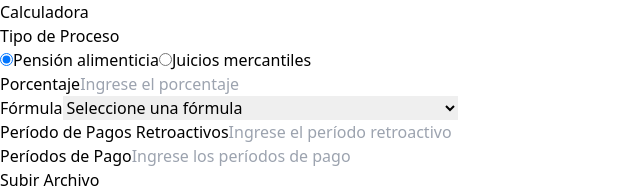
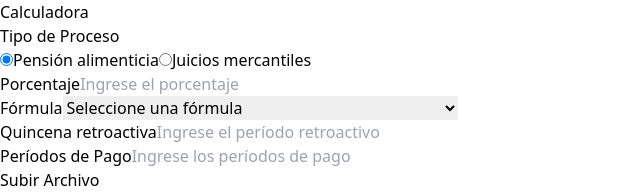
Before and after one commit to joel-Aviles/CalculadoraLegal, a React (Vite) app: page / in a window 1280 px wide. Shown: the top 192 px of the page, without its empty margins (0-640 px from the left). Built offline with nearby package versions, Linux system fonts and the light colour scheme.

Commit message:
style: :pencil2: se cambio el label de periodoRetroactivo

```diff
--- a/src/App.jsx
+++ b/src/App.jsx
@@ -156,7 +156,7 @@ function App() {
                 </div>
 
                 <div>
-                  <label htmlFor="periodoRetroactivo" className="text-sm font-medium text-gray-700 dark:text-gray-300 mb-2 block">Período de Pagos Retroactivos</label>
+                  <label htmlFor="periodoRetroactivo" className="text-sm font-medium text-gray-700 dark:text-gray-300 mb-2 block">Quincena retroactiva</label>
                   <input
                     id="periodoRetroactivo"
                     type="text"
```
